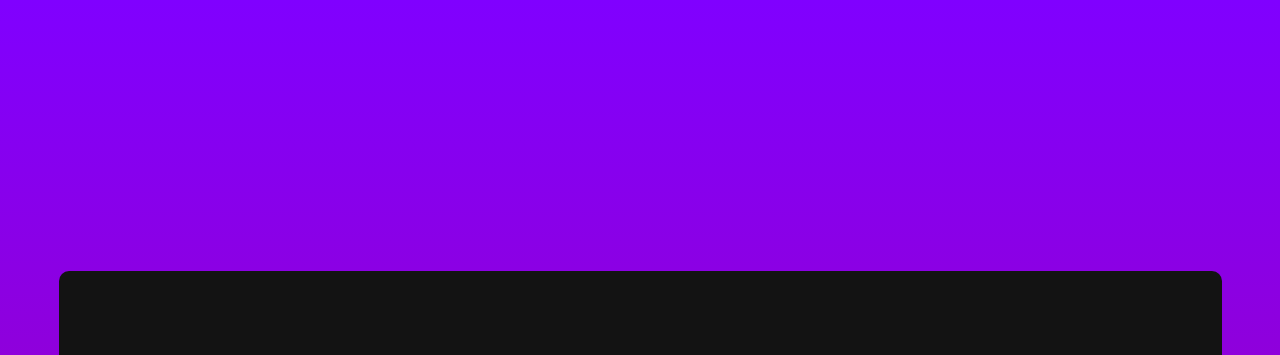
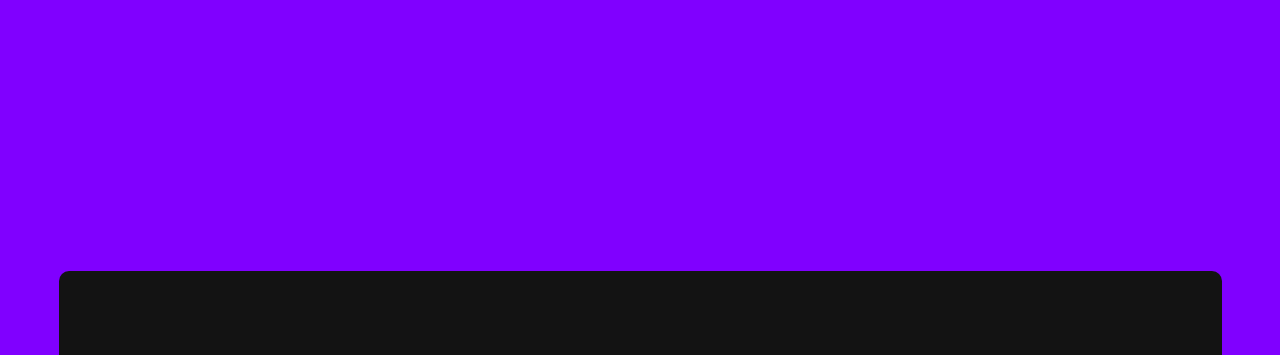
Before and after one commit to rzere/climeactic, a plain HTML site: page index.html in a window 1280 px wide. Shown: the top 355 px of the page. Drawn offline with Linux system fonts and the light colour scheme; a web font is replaced by a local one.

Commit message:
fix bg color

```diff
--- a/css/main.css
+++ b/css/main.css
@@ -133,11 +133,11 @@
   min-height: 100%;
   padding: 15px;
 
-  background: #009bff;
-  background: -webkit-linear-gradient(top, #8000ff, #a100af);
-  background: -o-linear-gradient(top, #8000ff, #a100af);
-  background: -moz-linear-gradient(top, #8000ff, #a100af);
-  background: linear-gradient(top, #8000ff, #a100af);
+  background: #8000ff;
+  background: -webkit-linear-gradient(top, #8000ff, #8000ff);
+  background: -o-linear-gradient(top, #8000ff, #8000ff);
+  background: -moz-linear-gradient(top, #8000ff, #8000ff);
+  background: linear-gradient(top, #8000ff, #8000ff);
 
   display: -webkit-box;
   display: -webkit-flex;
```
